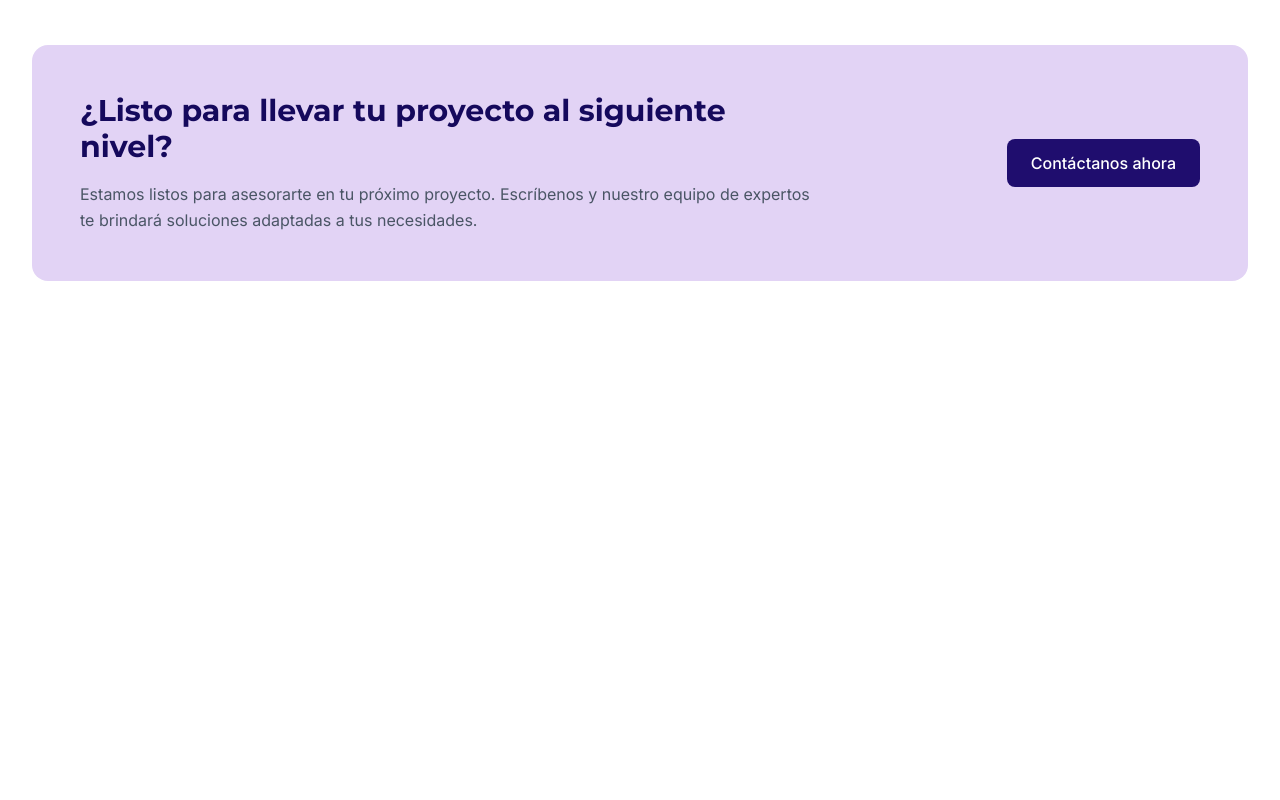
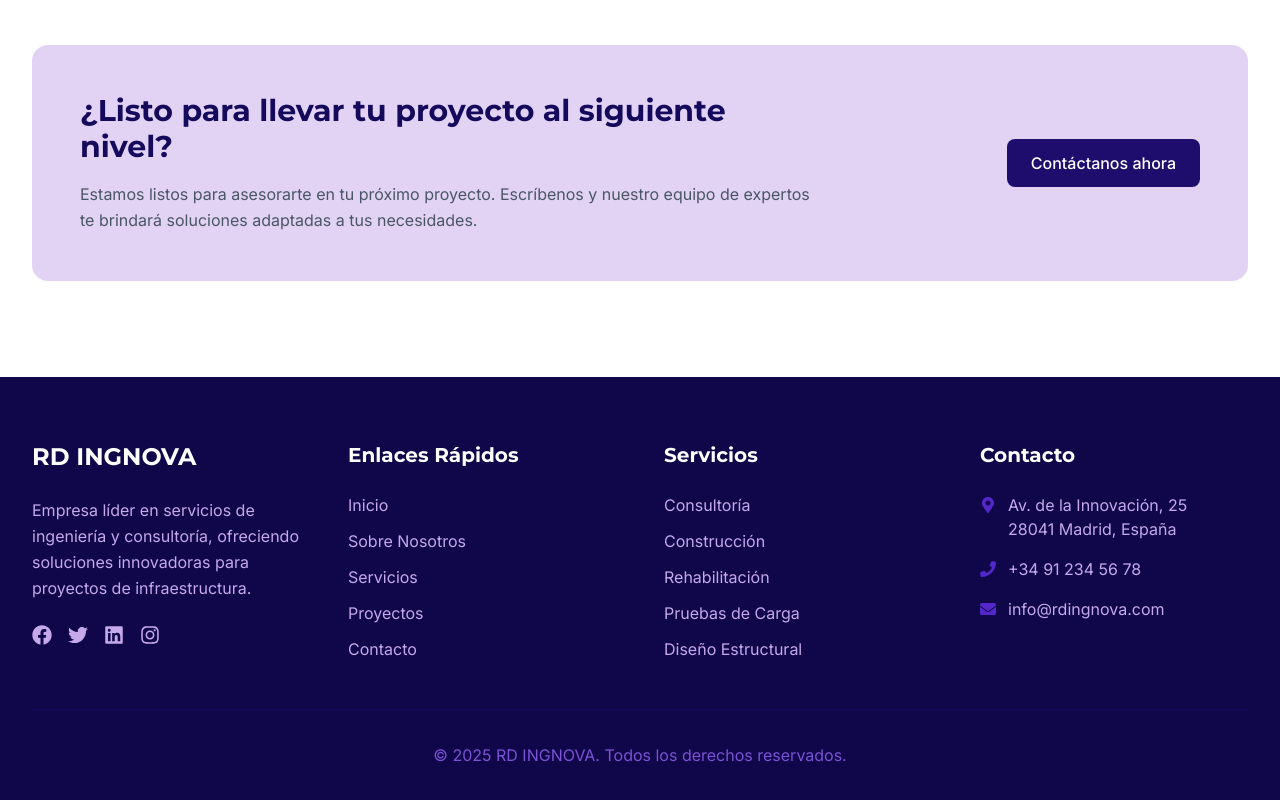
Before and after one commit to rd-ingnova/ingnova, a Next.js app: page / in a window 1280 px wide. Shown: the part 1864-2664 px from the top of the page. Before the commit the page ends 2241 px from the top, so only its background shows below. Built offline with nearby package versions, Linux system fonts and the light colour scheme.

Commit message:
add footer

```diff
--- a/src/app/layout.tsx
+++ b/src/app/layout.tsx
@@ -2,6 +2,7 @@ import type { Metadata } from 'next';
 import { Inter, Montserrat } from 'next/font/google';
 import './globals.css';
 import Header from '@/components/layout/Header';
+import Footer from '@/components/layout/Footer';
 
 const inter = Inter({
   subsets: ['latin'],
@@ -46,7 +47,7 @@ export default function RootLayout({
       <body className="flex flex-col min-h-screen">
         <Header />
         <main className="flex-grow">{children}</main>
-        {/* <Footer /> */}
+        <Footer />
       </body>
     </html>
   );
```
